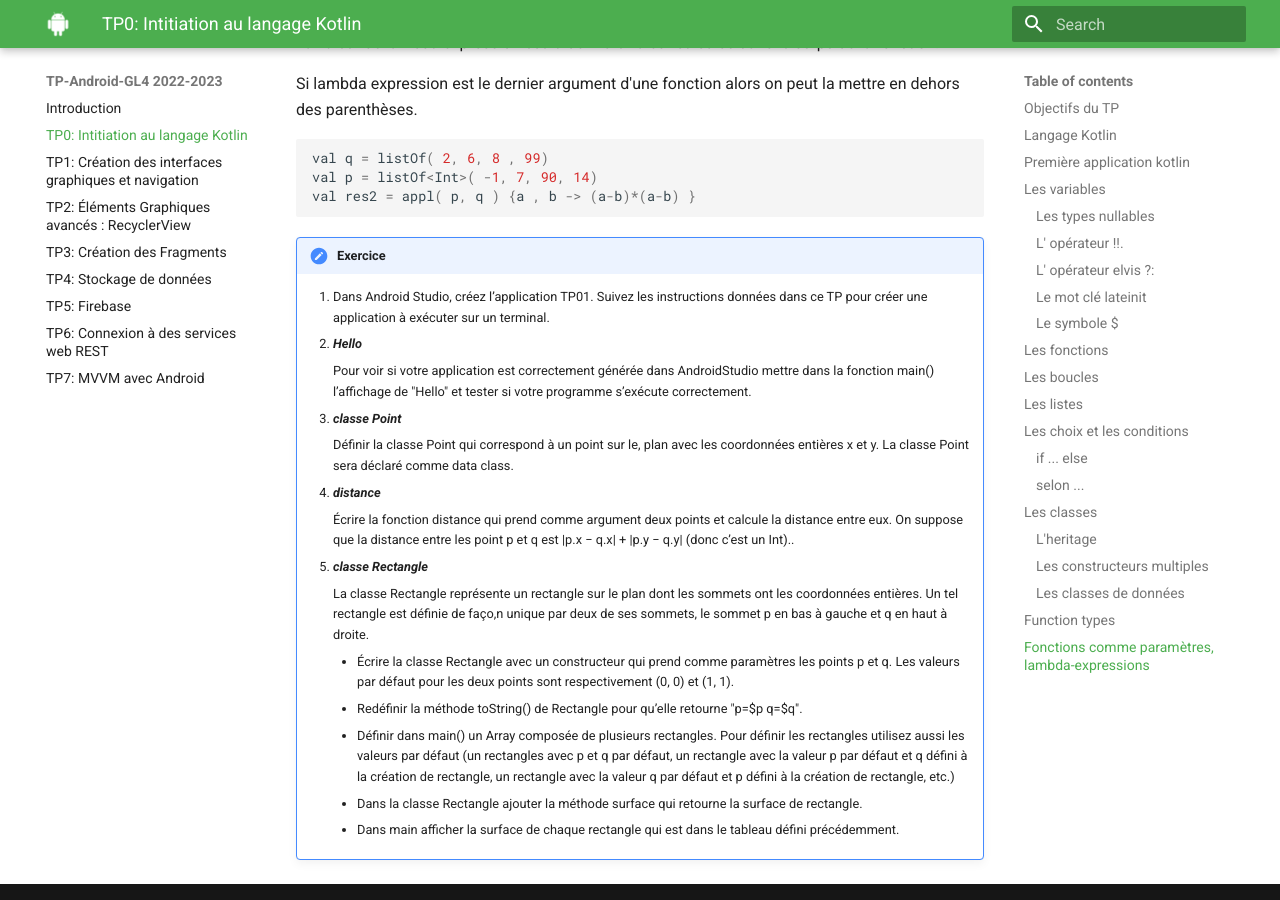
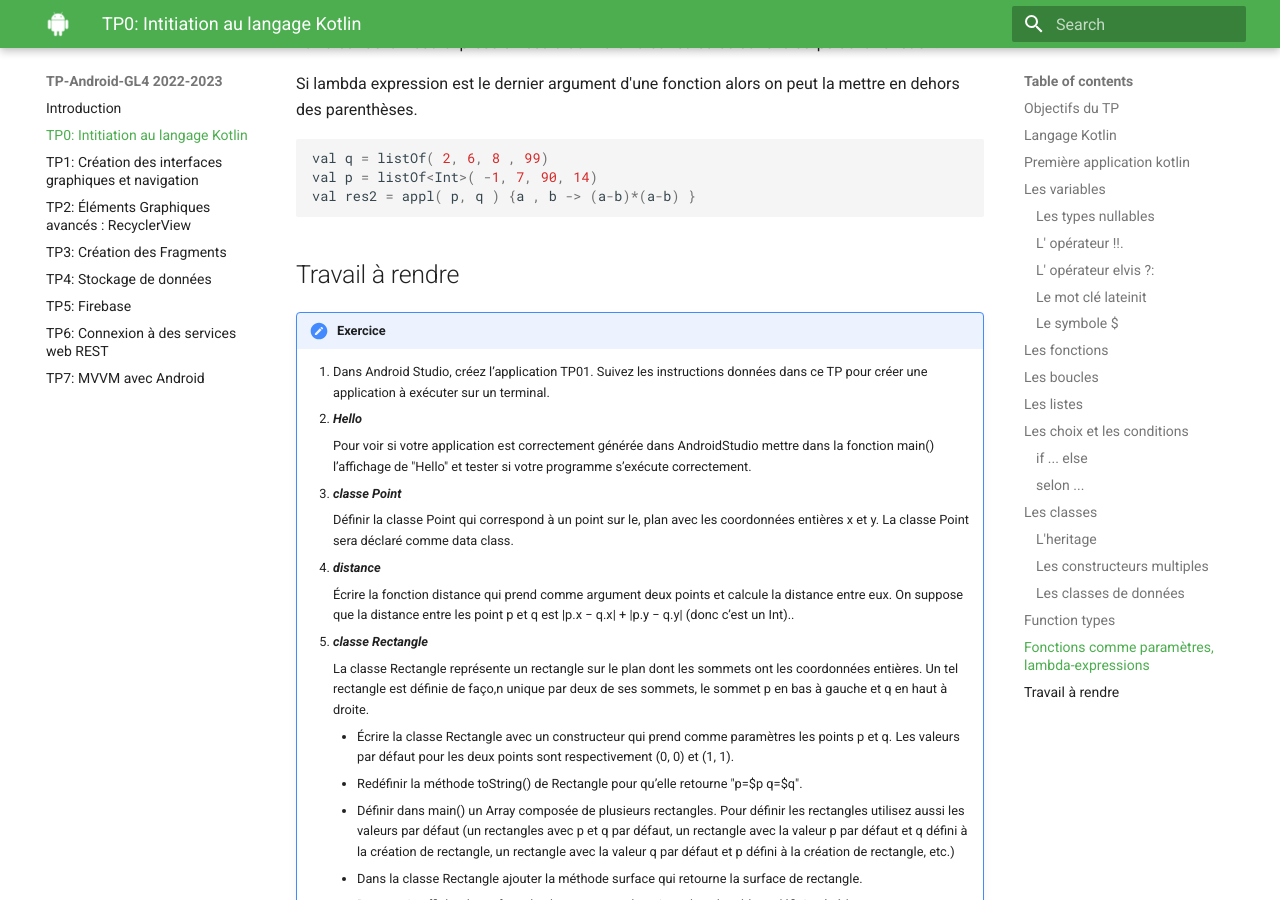
Before and after one commit to SafaTelli/TP-Android, an MkDocs documentation site: the page built from docs/tp0.md, in a window 1280 px wide and 900 px high, scrolled down 15782 px. Built offline with MkDocs 1.6.1 and Material for MkDocs 9.7.7, drawn with Linux system fonts in a browser that asks for light colours.

Commit message:
homezork added

````diff
--- a/docs/tp0.md
+++ b/docs/tp0.md
@@ -386,6 +386,7 @@
 val res2 = appl( p, q ) {a , b -> (a-b)*(a-b) }
 ```
 
+## Travail à rendre
 !!! Exercice
     1. Dans Android Studio, créez l’application TP01. Suivez les instructions données dans ce TP pour créer une application à exécuter sur un terminal.
     2. ***Hello***
````
Also changed, not shown: site/404.html, site/index.html, site/tp0/index.html, site/tp1/index.html, site/tp2/index.html, site/tp3/index.html, site/tp4/index.html, site/tp5/index.html, site/tp6/index.html, site/tp7/index.html, 1 other file.
